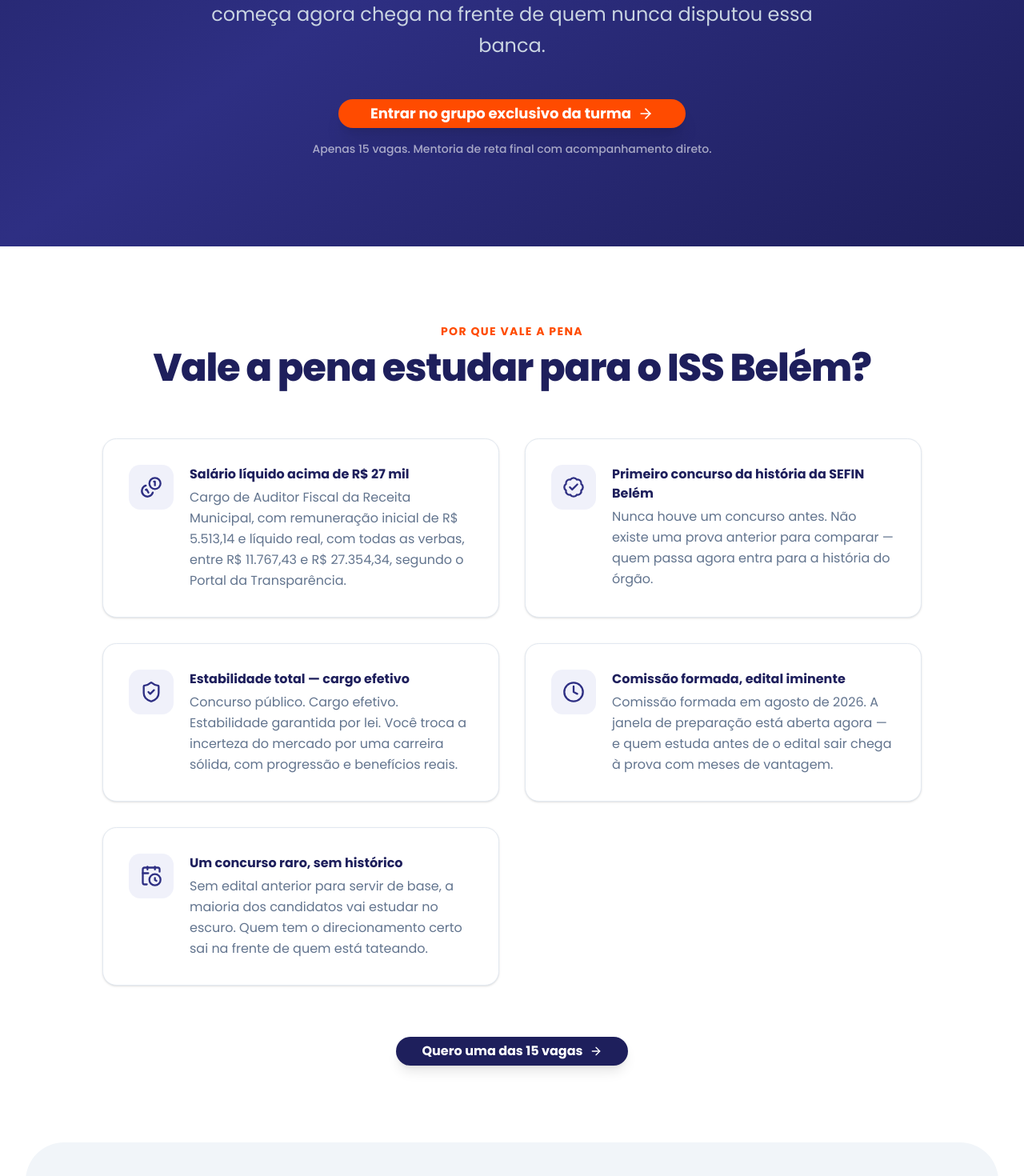
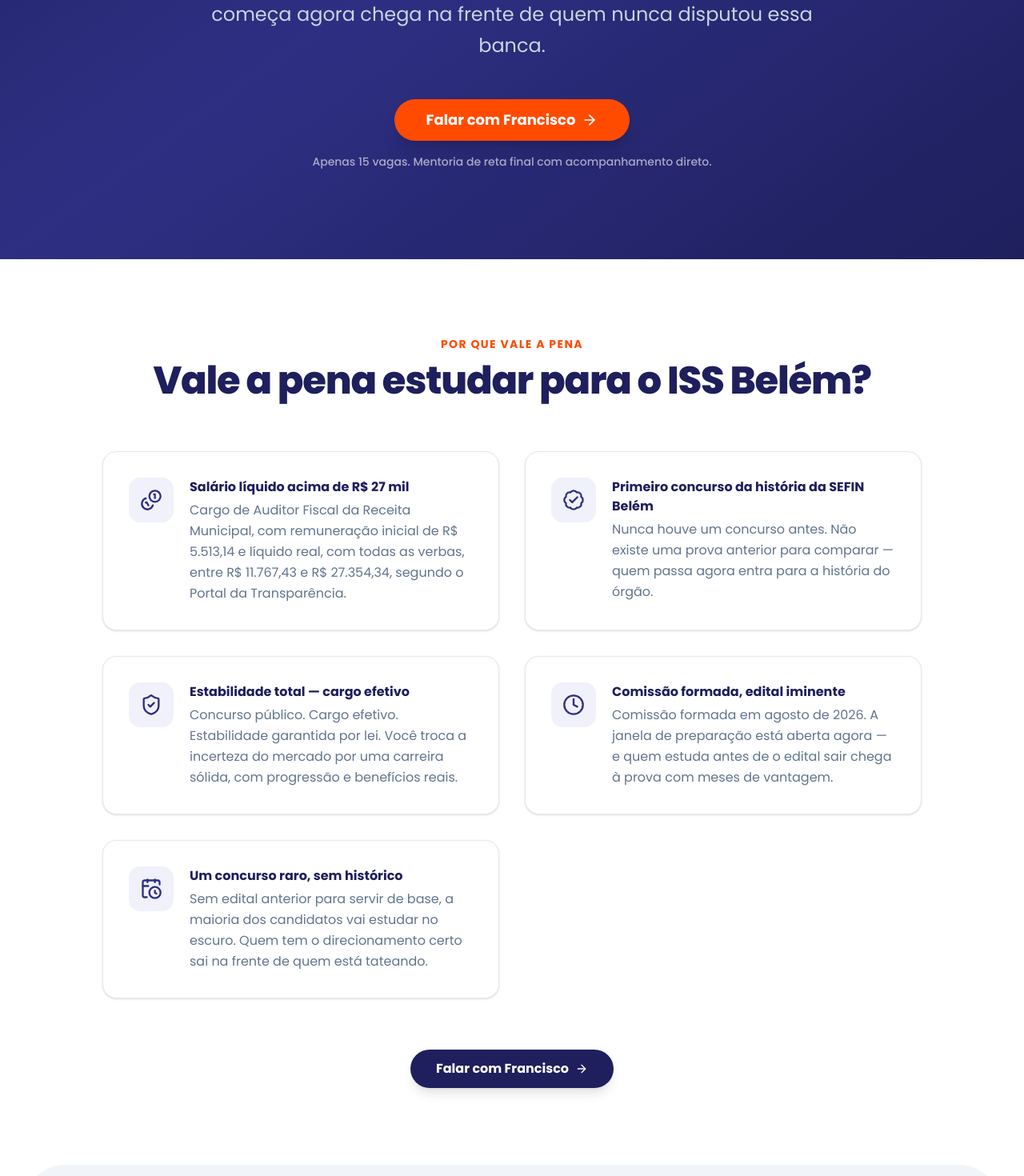
Before and after one commit to gabrielwanzeller/mentoria.cursos, a Next.js app: page /iss-belem-whatsapp in a window 1280 px wide. Shown: the part 600-2070 px from the top of the page at 80% size. Built offline with nearby package versions, Linux system fonts and the light colour scheme.

Commit message:
fix: refine ISS Belem WhatsApp CTAs

```diff
--- a/src/app/iss-belem/page.tsx
+++ b/src/app/iss-belem/page.tsx
@@ -182,6 +182,13 @@
     }]
   }
 
+  if (item.title === "Lives Exclusivas") {
+    return [{
+      ...item,
+      description: "A gente se encontra com a turma limitada, ao vivo. Direcionamento de quem passou em 4 concursos públicos, incluindo o ISS Sobral, mesmo perfil de cargo que a SEFIN Belém vai cobrar.",
+    }]
+  }
+
   if (item.title === "Relatório de Desempenho Individual") {
     return [
       item,
@@ -240,6 +247,11 @@
 export function IssBelemPage({ directWhatsapp = false }: IssBelemPageProps) {
   const ctaLink = directWhatsapp ? DIRECT_WHATSAPP_LINK : CTA_LINK
   const displayedOfferings = directWhatsapp ? directWhatsappOfferings : offerings
+  const displayedTestimonials = directWhatsapp
+    ? testimonials.map((testimonial) => testimonial.featured
+      ? { ...testimonial, note: "Vai participar ao vivo da turma do ISS Belém." }
+      : testimonial)
+    : testimonials
 
   return (
     <main className="min-h-screen font-sans selection:bg-[#ff4b00] selection:text-white pb-12">
@@ -265,11 +277,13 @@
           </p>
 
           <div className="flex flex-col items-center gap-3 md:gap-4 mt-2 md:mt-4 w-full">
-            <a href={ctaLink} className="group w-full sm:w-auto h-9 text-base md:text-lg px-8 md:px-10 font-bold rounded-full shadow-xl bg-[#ff4b00] hover:bg-[#e64300] text-white transition-all hover:scale-105 active:scale-95 hover:shadow-[#ff4b00]/30 flex items-center justify-center gap-2 hover:cursor-pointer" data-gtm="click_whatsapp">
-              Entrar no grupo exclusivo da turma
+            <a href={ctaLink} className={`group w-full sm:w-auto text-base md:text-lg px-8 md:px-10 font-bold rounded-full shadow-xl bg-[#ff4b00] hover:bg-[#e64300] text-white transition-all hover:scale-105 active:scale-95 hover:shadow-[#ff4b00]/30 flex items-center justify-center gap-2 hover:cursor-pointer ${directWhatsapp ? "min-h-12 py-3" : "h-9"}`} data-gtm="click_whatsapp">
+              {directWhatsapp ? "Falar com Francisco" : "Entrar no grupo exclusivo da turma"}
               <ArrowRight className="w-5 h-5 group-hover:translate-x-1 transition-transform" />
             </a>
-            <p className="text-white/60 text-sm font-medium">Apenas 15 vagas. Mentoria de reta final com acompanhamento direto.</p>
+            <p className="text-white/60 text-sm font-medium">
+              Apenas 15 vagas. Mentoria de reta final com acompanhamento direto.
+            </p>
           </div>
         </div>
 
@@ -308,8 +322,8 @@
           </div>
 
           <div className="mt-10 md:mt-16 text-center">
-            <a href={ctaLink} className="inline-flex group w-full sm:w-auto h-9 text-base px-8 font-bold rounded-full bg-[#1e1f5c] hover:bg-[#151642] text-white transition-all hover:scale-105 active:scale-95 shadow-lg items-center justify-center gap-2 hover:cursor-pointer" data-gtm="click_whatsapp">
-              Quero uma das 15 vagas
+            <a href={ctaLink} className={`inline-flex group w-full sm:w-auto text-base px-8 font-bold rounded-full bg-[#1e1f5c] hover:bg-[#151642] text-white transition-all hover:scale-105 active:scale-95 shadow-lg items-center justify-center gap-2 hover:cursor-pointer ${directWhatsapp ? "min-h-12 py-3" : "h-9"}`} data-gtm="click_whatsapp">
+              {directWhatsapp ? "Falar com Francisco" : "Quero uma das 15 vagas"}
               <ArrowRight className="w-4 h-4 group-hover:translate-x-1 transition-transform" />
             </a>
           </div>
@@ -367,8 +381,8 @@
           </div>
 
           <div className="mt-20 text-center">
-            <a href={ctaLink} className="inline-flex group h-9 text-lg px-10 font-bold rounded-full bg-[#ff4b00] hover:bg-[#e64300] text-white transition-all hover:scale-105 active:scale-95 shadow-xl shadow-[#ff4b00]/20 items-center gap-2 hover:cursor-pointer" data-gtm="click_whatsapp">
-              Quero uma das vagas
+            <a href={ctaLink} className={`inline-flex group text-lg px-10 font-bold rounded-full bg-[#ff4b00] hover:bg-[#e64300] text-white transition-all hover:scale-105 active:scale-95 shadow-xl shadow-[#ff4b00]/20 items-center gap-2 hover:cursor-pointer ${directWhatsapp ? "min-h-12 py-3" : "h-9"}`} data-gtm="click_whatsapp">
+              {directWhatsapp ? "Falar com Francisco" : "Quero uma das vagas"}
               <ArrowRight className="w-5 h-5 group-hover:translate-x-1 transition-transform" />
             </a>
           </div>
@@ -413,8 +427,8 @@
                 })}
               </div>
               <div className="mt-8 flex justify-center">
-                <a href={ctaLink} className="inline-flex group h-9 text-base px-8 font-bold rounded-full bg-[#ff4b00] hover:bg-[#e64300] text-white transition-all hover:scale-105 active:scale-95 shadow-lg shadow-[#ff4b00]/30 items-center gap-2 hover:cursor-pointer" data-gtm="click_whatsapp">
-                  Quero estudar com um Auditor
+                <a href={ctaLink} className={`inline-flex group text-base px-8 font-bold rounded-full bg-[#ff4b00] hover:bg-[#e64300] text-white transition-all hover:scale-105 active:scale-95 shadow-lg shadow-[#ff4b00]/30 items-center gap-2 hover:cursor-pointer ${directWhatsapp ? "min-h-12 py-3" : "h-9"}`} data-gtm="click_whatsapp">
+                  {directWhatsapp ? "Falar com Francisco" : "Quero estudar com um Auditor"}
                   <ArrowRight className="w-5 h-5 group-hover:translate-x-1 transition-transform" />
                 </a>
               </div>
@@ -452,7 +466,7 @@
           </div>
 
           <div className="grid grid-cols-1 md:grid-cols-2 lg:grid-cols-3 gap-6 md:gap-8">
-            {testimonials.map((t, i) => (
+            {displayedTestimonials.map((t, i) => (
               <div
                 key={i}
                 className={`flex flex-col gap-4 p-8 rounded-3xl border shadow-sm hover:shadow-xl transition-all duration-300 relative ${
@@ -486,8 +500,8 @@
           </div>
 
           <div className="mt-16 text-center">
-            <a href={ctaLink} className="inline-flex group w-full sm:w-auto h-9 text-base md:text-lg px-8 md:px-10 font-bold rounded-full bg-[#1e1f5c] hover:bg-[#151642] text-white transition-all hover:scale-105 active:scale-95 shadow-xl items-center justify-center gap-2 hover:cursor-pointer" data-gtm="click_whatsapp">
-              Quero o meu nome nessa lista
+            <a href={ctaLink} className={`inline-flex group w-full sm:w-auto text-base md:text-lg px-8 md:px-10 font-bold rounded-full bg-[#1e1f5c] hover:bg-[#151642] text-white transition-all hover:scale-105 active:scale-95 shadow-xl items-center justify-center gap-2 hover:cursor-pointer ${directWhatsapp ? "min-h-12 py-3" : "h-9"}`} data-gtm="click_whatsapp">
+              {directWhatsapp ? "Falar com Francisco" : "Quero o meu nome nessa lista"}
               <ArrowRight className="w-5 h-5 group-hover:translate-x-1 transition-transform" />
             </a>
           </div>
@@ -527,8 +541,8 @@
           </div>
 
           <div className="mt-16 text-center">
-            <a href={ctaLink} className="inline-flex group w-full sm:w-auto h-9 text-base md:text-lg px-8 md:px-10 font-bold rounded-full bg-[#ff4b00] hover:bg-[#e64300] text-white transition-all hover:scale-105 active:scale-95 shadow-xl items-center justify-center gap-2 hover:cursor-pointer shadow-[#ff4b00]/20" data-gtm="click_whatsapp">
-              Tirar outra dúvida com o Francisco
+            <a href={ctaLink} className={`inline-flex group w-full sm:w-auto text-base md:text-lg px-8 md:px-10 font-bold rounded-full bg-[#ff4b00] hover:bg-[#e64300] text-white transition-all hover:scale-105 active:scale-95 shadow-xl items-center justify-center gap-2 hover:cursor-pointer shadow-[#ff4b00]/20 ${directWhatsapp ? "min-h-12 py-3" : "h-9"}`} data-gtm="click_whatsapp">
+              {directWhatsapp ? "Falar com Francisco" : "Tirar outra dúvida com o Francisco"}
               <ArrowRight className="w-5 h-5 group-hover:translate-x-1 transition-transform" />
             </a>
           </div>
@@ -559,11 +573,13 @@
             <p className="leading-relaxed">O que separa quem passa de quem fica tentando é a decisão de começar, mesmo sem ter tudo resolvido.</p>
           </div>
 
-          <a href={ctaLink} className="inline-flex group h-9 text-lg px-10 font-bold rounded-full bg-[#ff4b00] hover:bg-[#e64300] text-white transition-all hover:scale-105 active:scale-95 shadow-xl shadow-[#ff4b00]/20 items-center gap-2 hover:cursor-pointer" data-gtm="click_whatsapp">
-            Não vou perder mais tempo
+          <a href={ctaLink} className={`inline-flex group text-lg px-10 font-bold rounded-full bg-[#ff4b00] hover:bg-[#e64300] text-white transition-all hover:scale-105 active:scale-95 shadow-xl shadow-[#ff4b00]/20 items-center gap-2 hover:cursor-pointer ${directWhatsapp ? "min-h-12 py-3" : "h-9"}`} data-gtm="click_whatsapp">
+            {directWhatsapp ? "Falar com Francisco" : "Não vou perder mais tempo"}
             <ArrowRight className="w-5 h-5 group-hover:translate-x-1 transition-transform" />
           </a>
-          <p className="text-slate-500 text-sm mt-4">Apenas 15 vagas para acompanhamento.</p>
+          <p className="text-slate-500 text-sm mt-4">
+            Apenas 15 vagas para acompanhamento.
+          </p>
         </div>
       </section>
 
@@ -592,10 +608,10 @@
             <div className="rounded-3xl bg-white px-6 py-8 md:px-10 w-full shadow-2xl">
               <p className="text-4xl md:text-5xl font-extrabold text-[#1e1f5c]">R$ 1.697 à vista</p>
               <p className="text-xl md:text-2xl font-bold text-[#ff4b00] mt-3">ou 12x de R$ 175</p>
-              <p className="text-slate-600 text-base mt-5">Apenas 15 vagas. Acompanhamento direto, sem robô e sem IA.</p>
+              <p className="text-slate-600 text-base mt-5">Apenas 15 vagas. Acompanhamento direto pelo WhatsApp, sem robô e sem IA.</p>
             </div>
             <a href={ctaLink} className="inline-flex group w-full sm:w-auto min-h-11 text-base md:text-lg px-8 md:px-10 py-3 font-bold rounded-full bg-[#ff4b00] hover:bg-[#e64300] text-white transition-all hover:scale-105 active:scale-95 shadow-xl items-center justify-center gap-2 hover:cursor-pointer" data-gtm="click_whatsapp">
-              Garantir minha vaga agora
+              Falar com Francisco
               <ArrowRight className="w-5 h-5 group-hover:translate-x-1 transition-transform" />
             </a>
             <p className="text-slate-300 text-base font-medium">Vagas limitadas para esta turma.</p>
@@ -621,7 +637,9 @@
 
       {/* ── FOOTER ── */}
       <footer className="py-8 text-center text-slate-500 text-sm border-t border-slate-200 mt-auto bg-slate-50">
-        <p className="font-semibold text-slate-700 mb-1">Vagas limitadas para esta turma.</p>
+        <p className="font-semibold text-slate-700 mb-1">
+          Vagas limitadas para esta turma.
+        </p>
         <p>Copyright &copy; Francisco José 2026. Todos os direitos reservados.</p>
       </footer>
 
```
